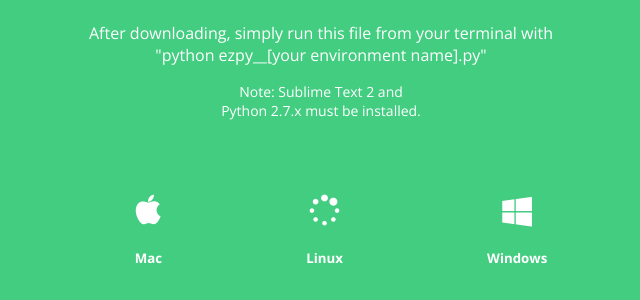
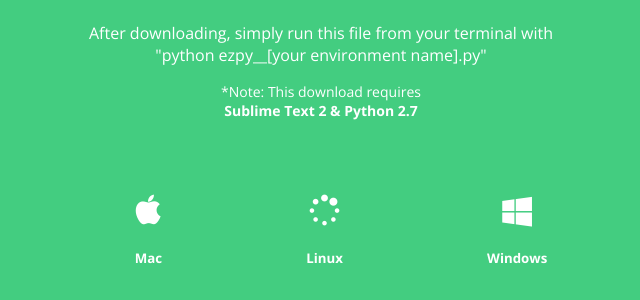
Before and after one commit to ezPy-co/ezpy, a Django app: template installer/installer/templates/index.html in a window 1280 px wide. Shown: the part 1054-1354 px from the top of the page, without its empty margins (319-959 px from the left). Run offline with Django 3.2, Linux system fonts and the light colour scheme; the template is opened without the code that fills it, so the values that code supplies are empty; some libraries are stand-ins or nearby versions.

Commit message:
added links to sublime and python downloads

```diff
--- a/installer/installer/templates/index.html
+++ b/installer/installer/templates/index.html
@@ -73,7 +73,11 @@
                     After downloading, simply run this file from your terminal with "python ezpy__[your environment name].py"
                 </div>
             <div id="install-warn">
-                    <h8>Note: Sublime Text 2 and Python 2.7.x must be installed.</h8>
+                    <h8>*Note: This download requires</h8>
+                    <div class="sub-py-links">
+                    <a href="http://www.sublimetext.com/dev" target="_blank">Sublime Text 2 </a>&
+                    <a href="https://www.python.org/download/releases/2.7/" target="_blank">Python 2.7</a>
+                    </div>
             </div>
             <div class="sys-icons">
                 <div class="icon">
```
